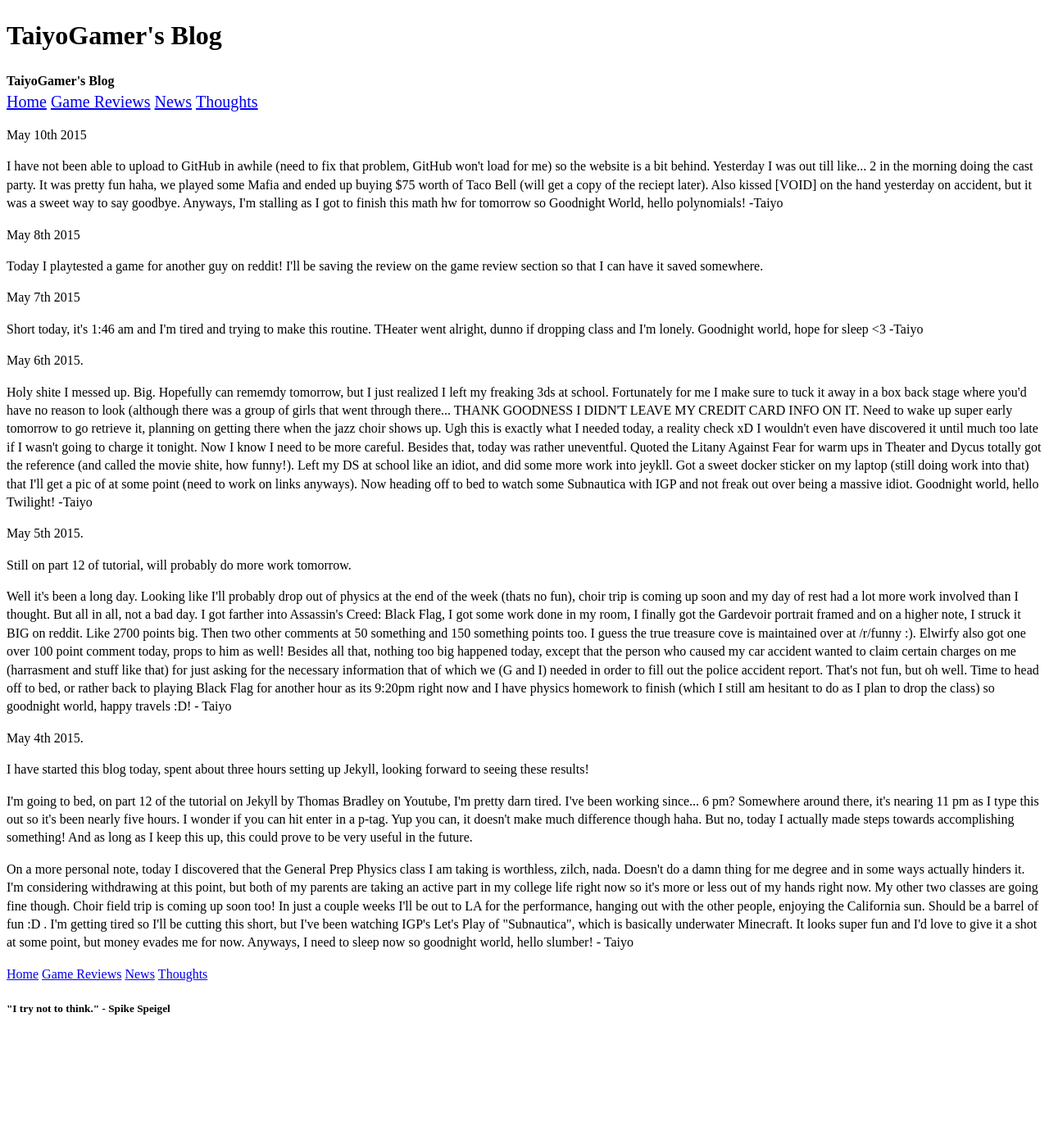
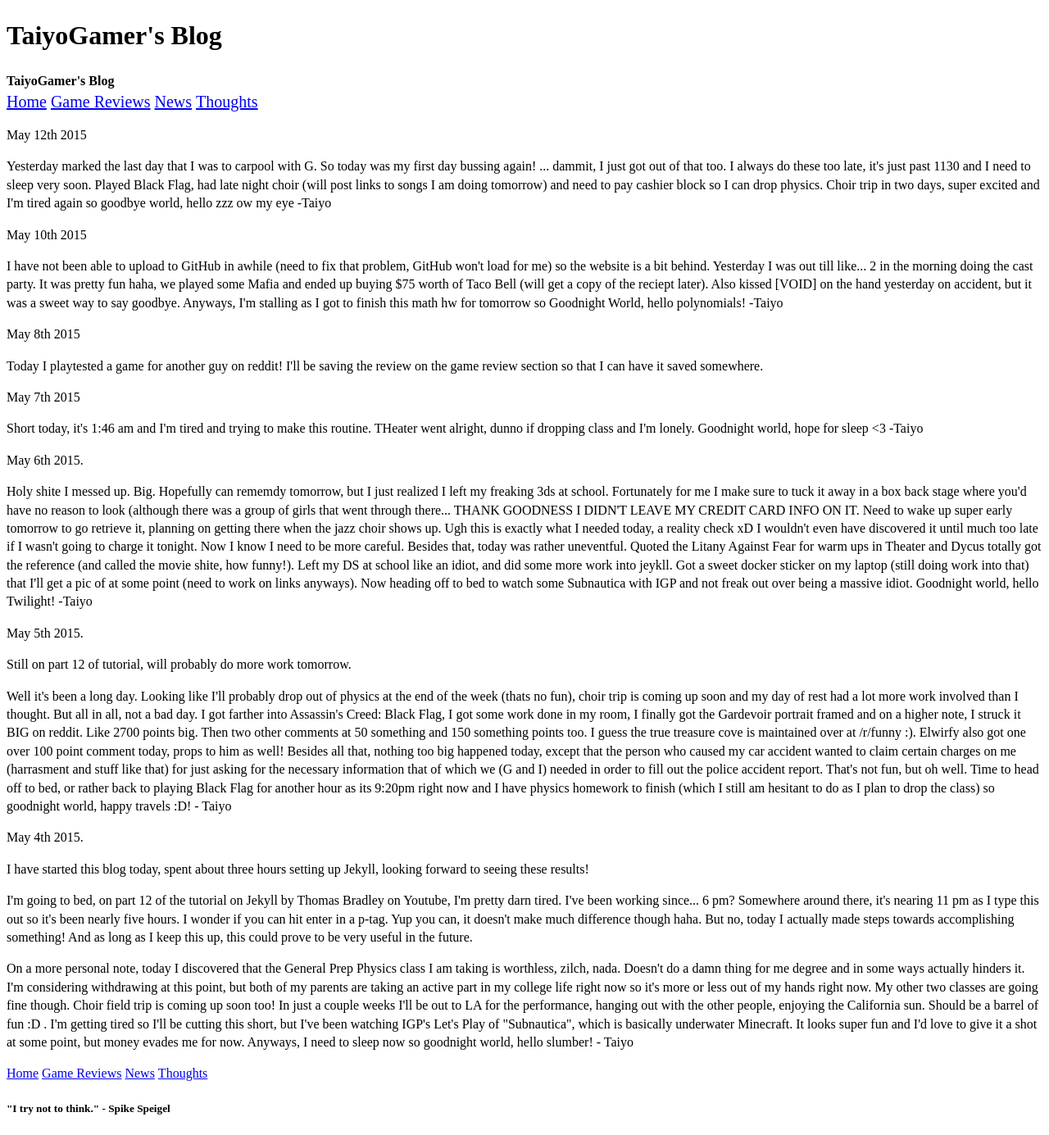
Before and after one commit to TaiyoGamer/TaiyoGamers_Blog, a Jekyll site: the page built from index.html, in a window 1280 px wide. Shown: the whole page at 82% size. Built offline with Jekyll 4.4.1, drawn with Linux system fonts in a browser that asks for light colours; Markdown is read by kramdown in place of the engine named in the settings; before the commit the page ends 1263 px from its top, so only the background shows below that.

Commit message:
UPdate index

```diff
--- a/index.html
+++ b/index.html
@@ -1,6 +1,14 @@
 ---
 layout: Default
 ---
+
+
+<p>May 12th 2015</p>
+<p>Yesterday marked the last day that I was to carpool with G. So today was my first day bussing again! ... dammit, I just
+got out of that too. I always do these too late, it's just past 1130 and I need to sleep very soon. Played Black Flag,
+had late night choir (will post links to songs I am doing tomorrow) and need to pay cashier block so I can drop physics.
+Choir trip in two days, super excited and I'm tired again so goodbye world, hello zzz ow my eye -Taiyo </p>
+
 
 <p>May 10th 2015</p>
 <p>I have not been able to upload to GitHub in awhile (need to fix that problem, GitHub won't load for me) so the website
@@ -17,6 +25,7 @@ have it saved somewhere.</p>
 <p>May 7th 2015</p>
 <p>Short today, it's 1:46 am and I'm tired and trying to make this routine. THeater went alright, dunno if dropping class
 and I'm lonely. Goodnight world, hope for sleep <3 -Taiyo</p>
+
 <p>May 6th 2015.</p>
 <p>Holy shite I messed up. Big. Hopefully can rememdy tomorrow, but I just realized I left my freaking 3ds at school.
 Fortunately for me I make sure to tuck it away in a box back stage where you'd have no reason to look (although there was
```
